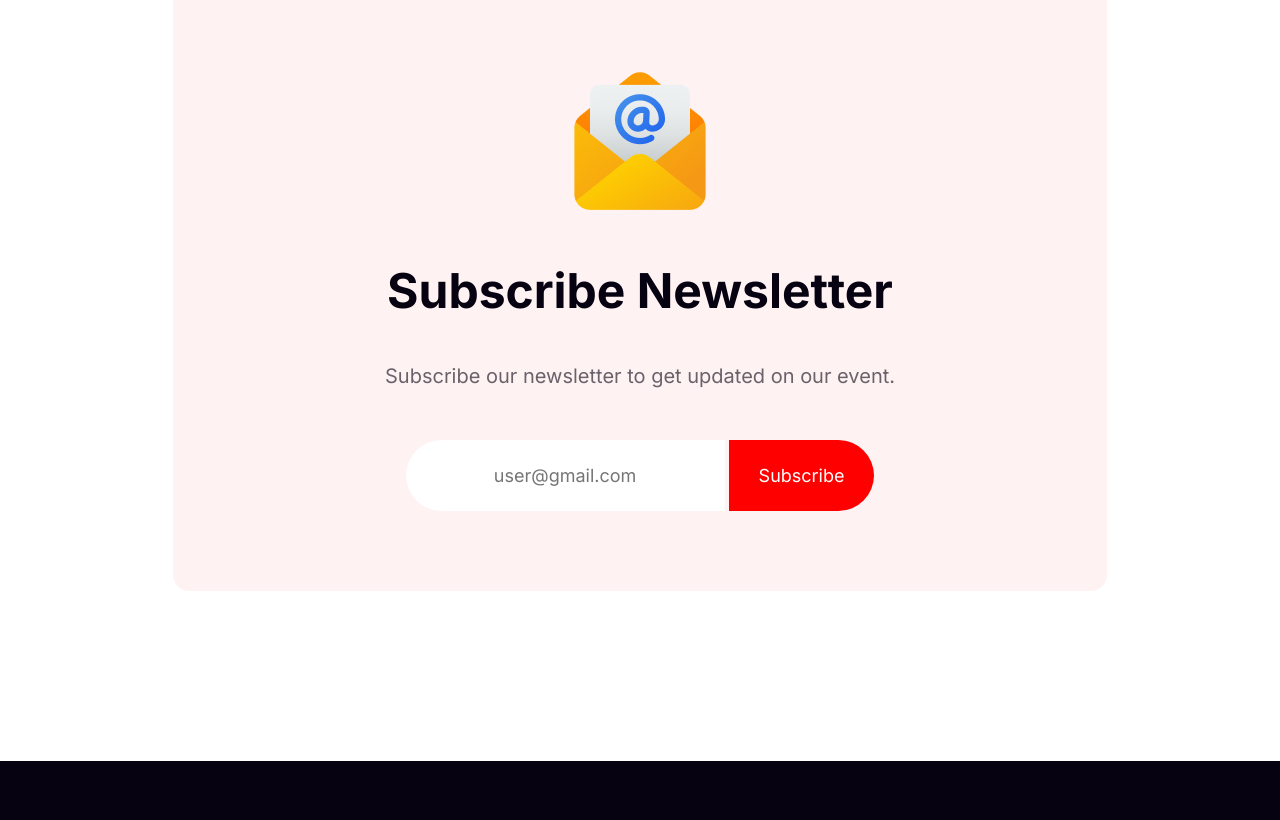
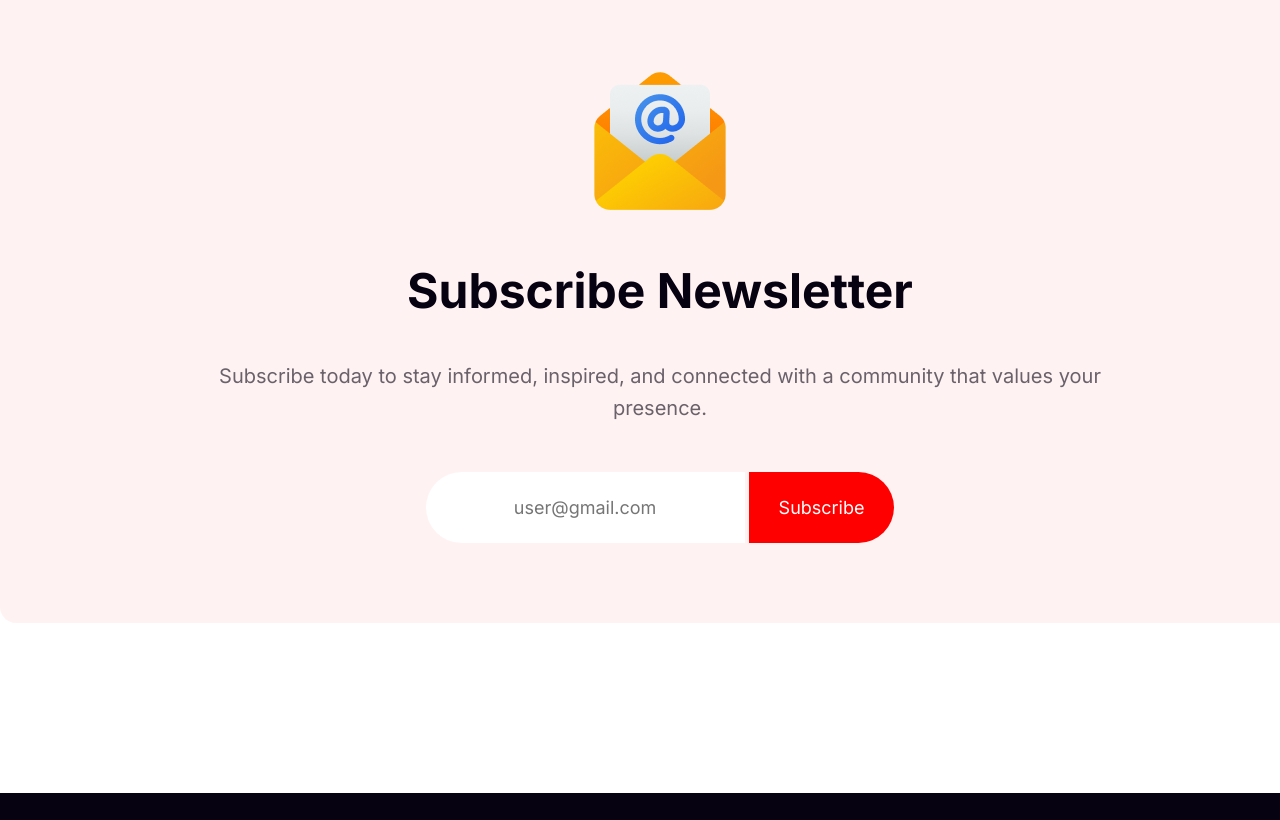
Before and after one commit to jonayeds/B9-Assignment-1, a plain HTML site: page index.html in a window 1280 px wide. Shown: the part 5485-6305 px from the top of the page. Drawn offline with Linux system fonts and the light colour scheme.

Commit message:
final update

```diff
--- a/index.html
+++ b/index.html
@@ -118,7 +118,7 @@
      <section class="newsletter">
         <img src="resources/Group 61.png" alt="">
         <h2 class="section-heading">Subscribe Newsletter</h2>
-        <p class="section-description">Subscribe our newsletter to get updated on our event.</p>
+        <p class="section-description">Subscribe today to stay informed, inspired, and connected with a community that values your presence.</p>
         <form>
             <input type="email" placeholder="user@gmail.com">
             <input type="submit" value="Subscribe">
--- a/styles/styles.css
+++ b/styles/styles.css
@@ -249,14 +249,14 @@ button, input[type="submit"]:hover{
   text-align: center;
   background: rgba(255, 0, 0, 0.05);
   padding: 80px 212px;
-  width:max-content;
+  width: max-content;
+
 }
 .newsletter p {
   max-width: 896px;
   margin: 20px auto 48px;
 }
-.newsletter form {
-}
+
 .newsletter input[type="email"] {
   border: none;
   padding: 25px 30px;
```
